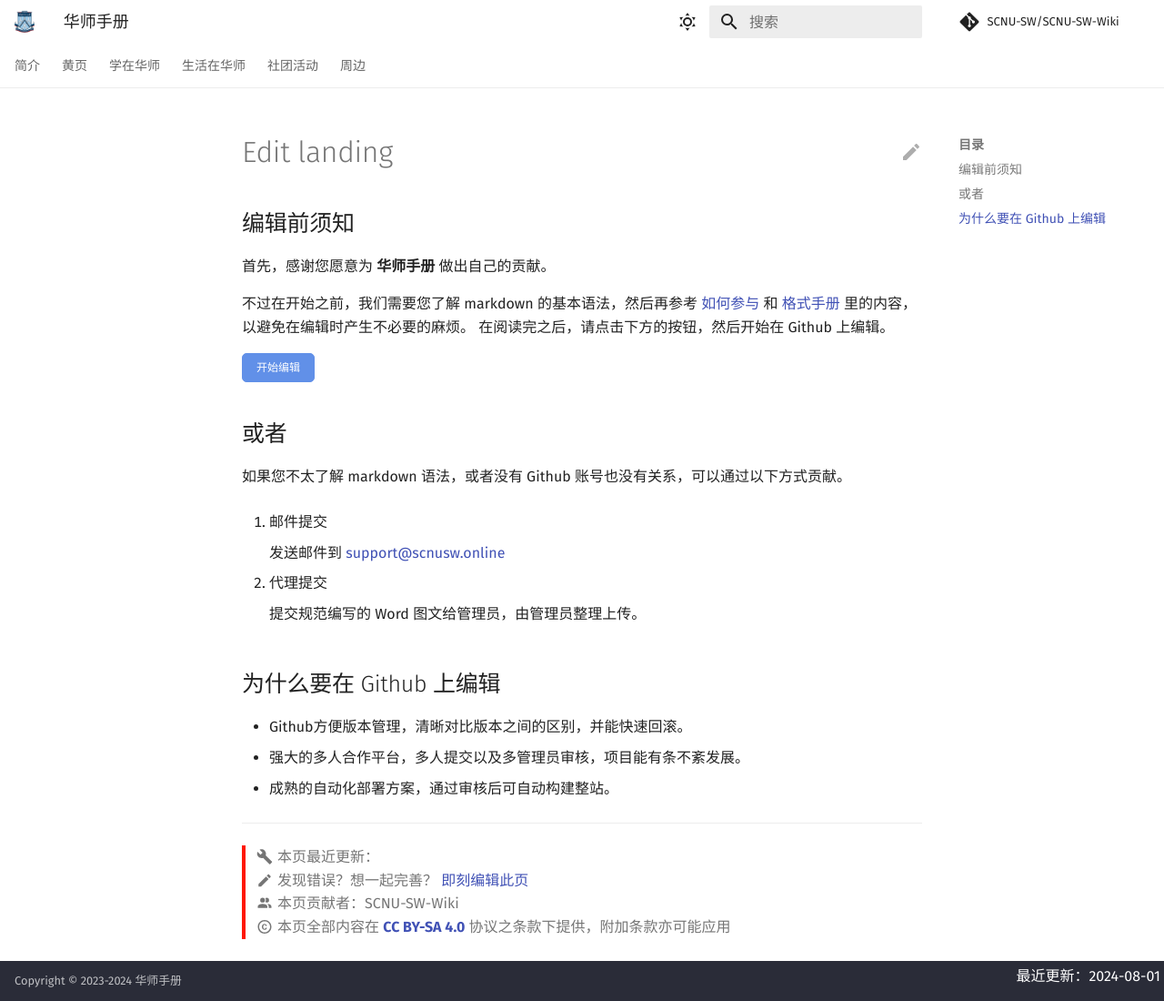
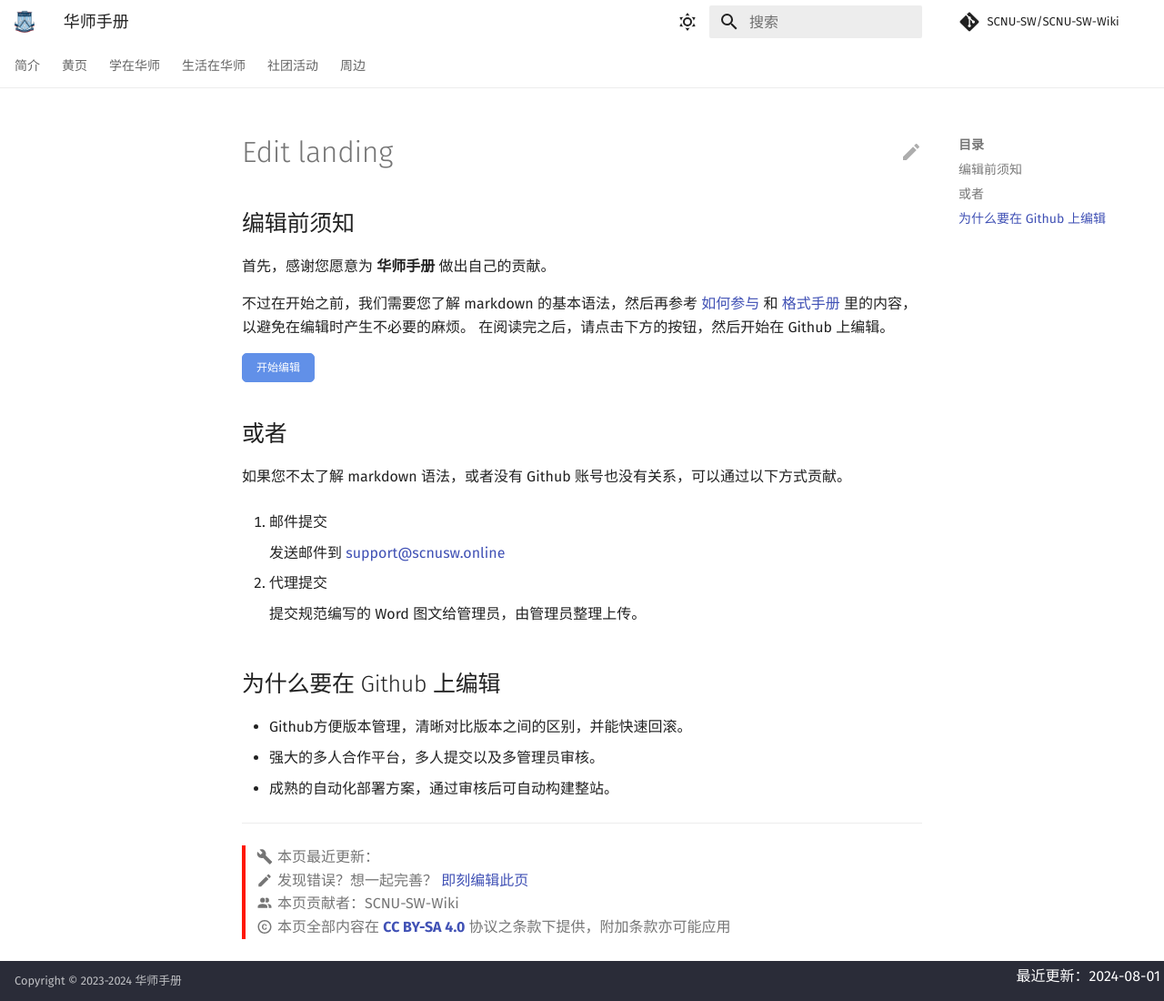
Before and after one commit to kazegairoman/SCNU-SW-Wiki, an MkDocs documentation site: the page built from docs/edit-landing.md, in a window 1280 px wide and 1100 px high. Shown: the whole window at 91% size. Built offline with MkDocs 1.6.1 and Material for MkDocs 9.7.7, drawn with Linux system fonts in a browser that asks for light colours; comment, search, counter and statistics services are not loaded.

Commit message:
Update edit-landing.md

```diff
--- a/docs/edit-landing.md
+++ b/docs/edit-landing.md
@@ -22,7 +22,7 @@
 ## 为什么要在 Github 上编辑
 
 -   Github方便版本管理，清晰对比版本之间的区别，并能快速回滚。
--   强大的多人合作平台，多人提交以及多管理员审核，项目能有条不紊发展。
+-   强大的多人合作平台，多人提交以及多管理员审核。
 -   成熟的自动化部署方案，通过审核后可自动构建整站。
 
 <script>
```
